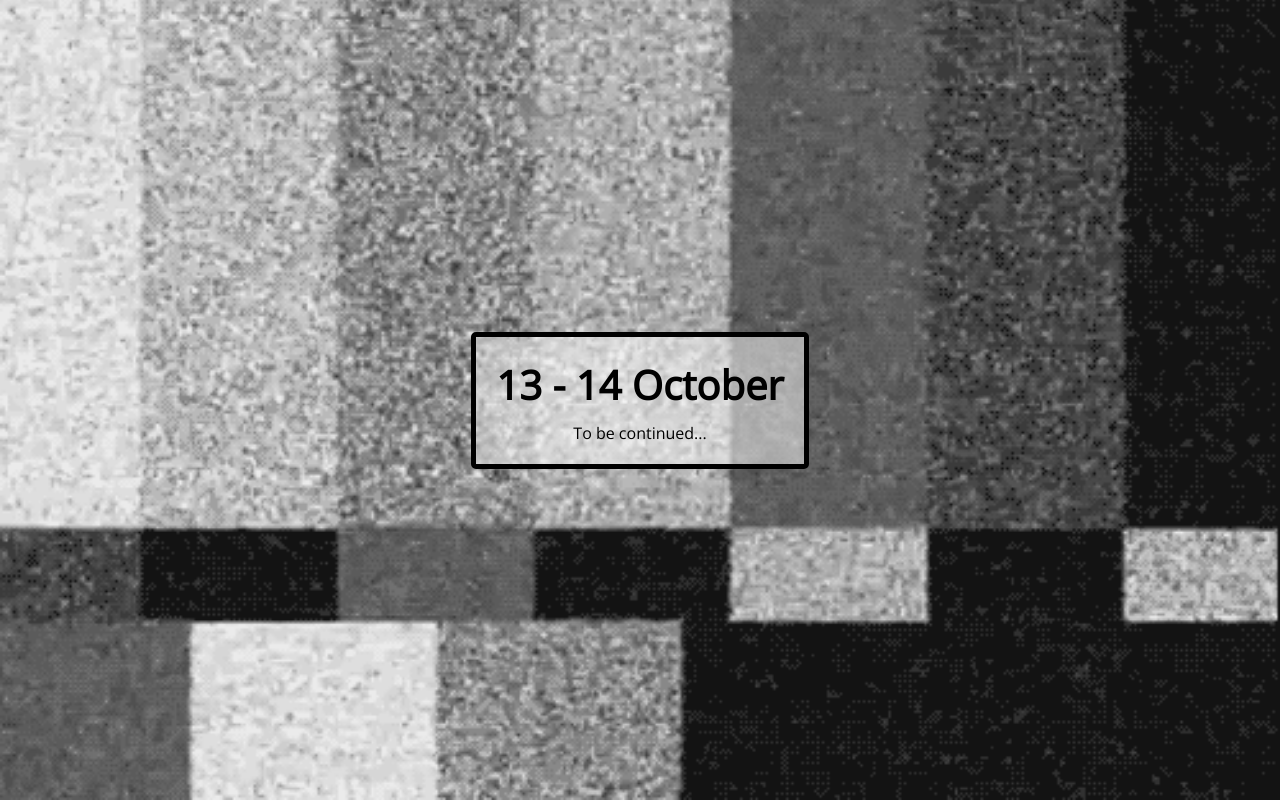
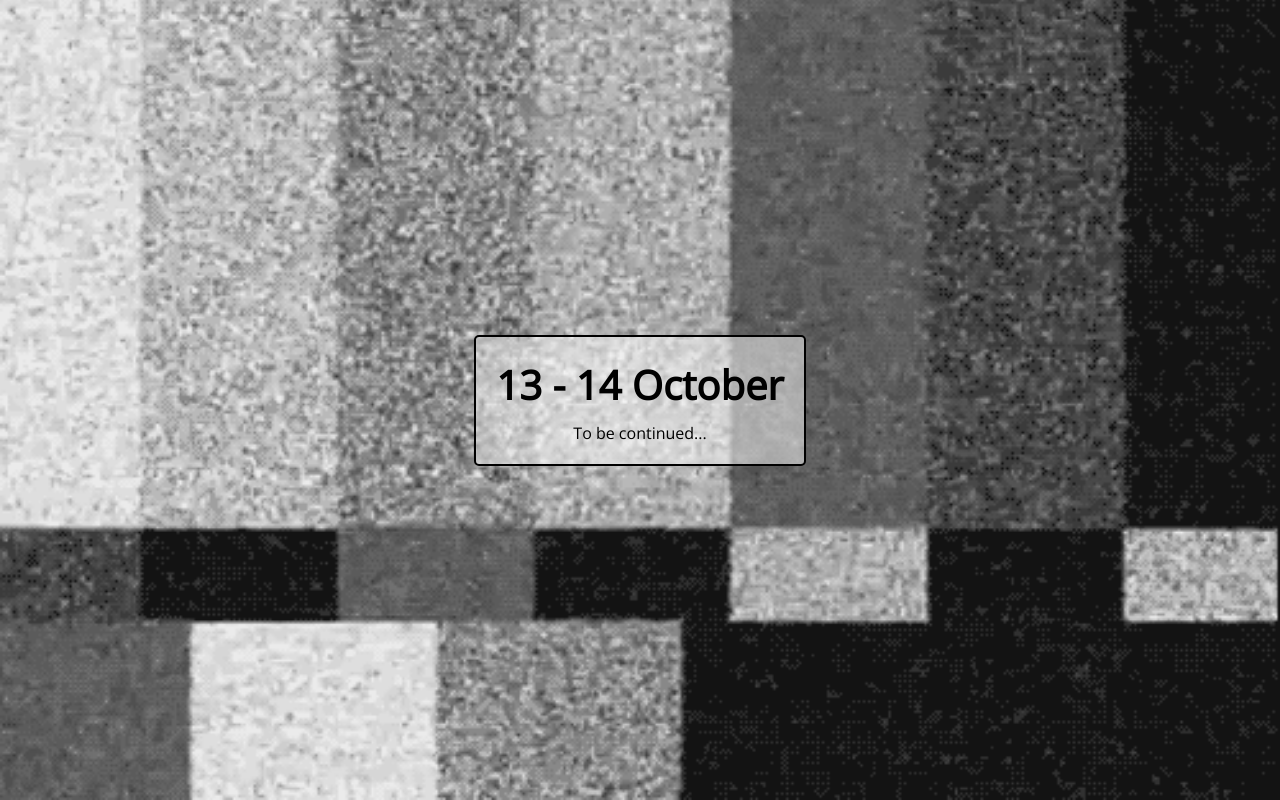
Before and after one commit to Jdruwe/weekend-x, an Angular app: page / in a window 1280 px wide. Built offline with nearby package versions, Linux system fonts and the light colour scheme.

Commit message:
Added to be continued message

```diff
--- a/src/app/app.component.scss
+++ b/src/app/app.component.scss
@@ -7,7 +7,7 @@
 
     background-color: rgba(255, 255, 255, 0.5);
     padding: 20px;
-    border: 5px solid black;
+    border: 2px solid black;
     border-radius: 5px;
     text-align: center;
     color: black;
```
